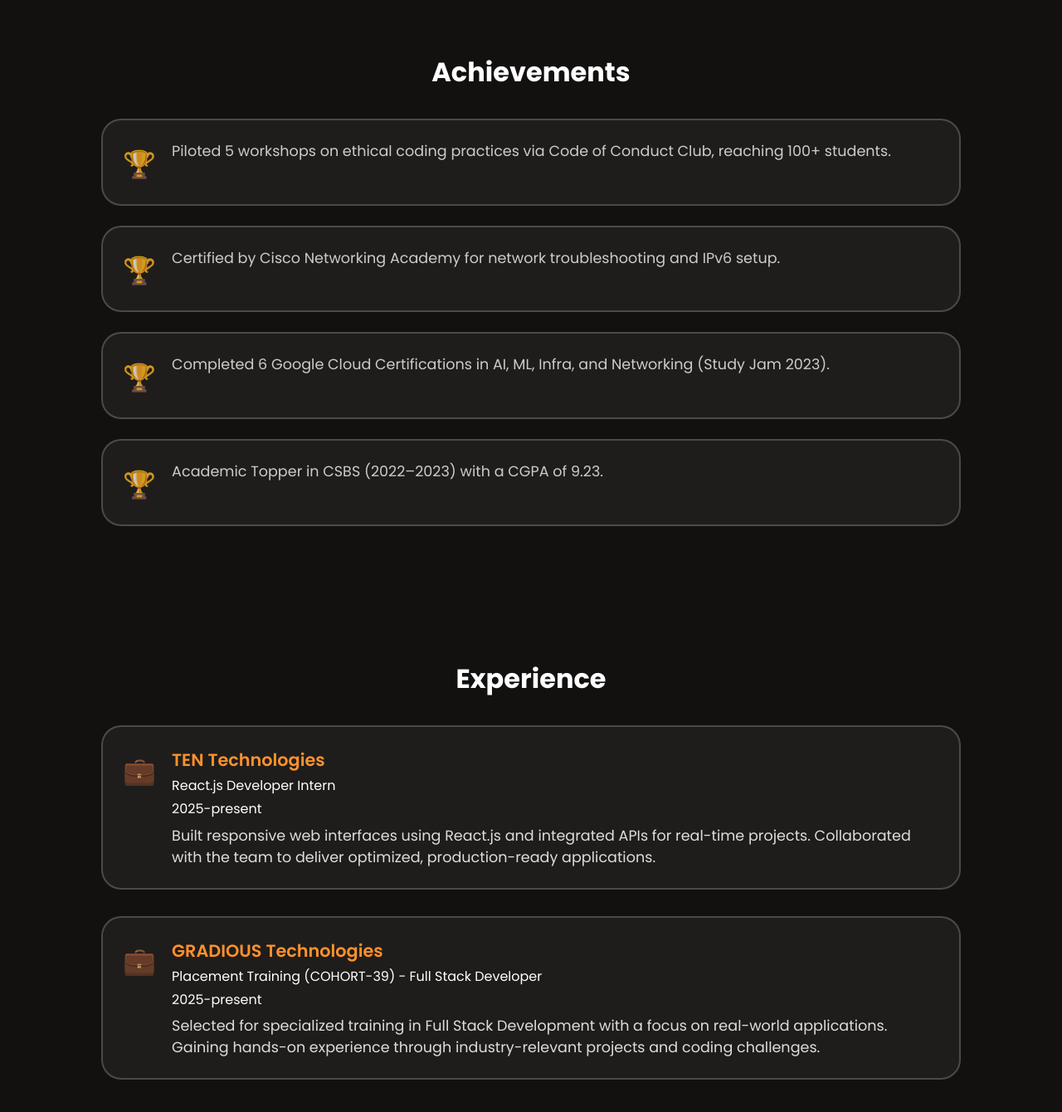
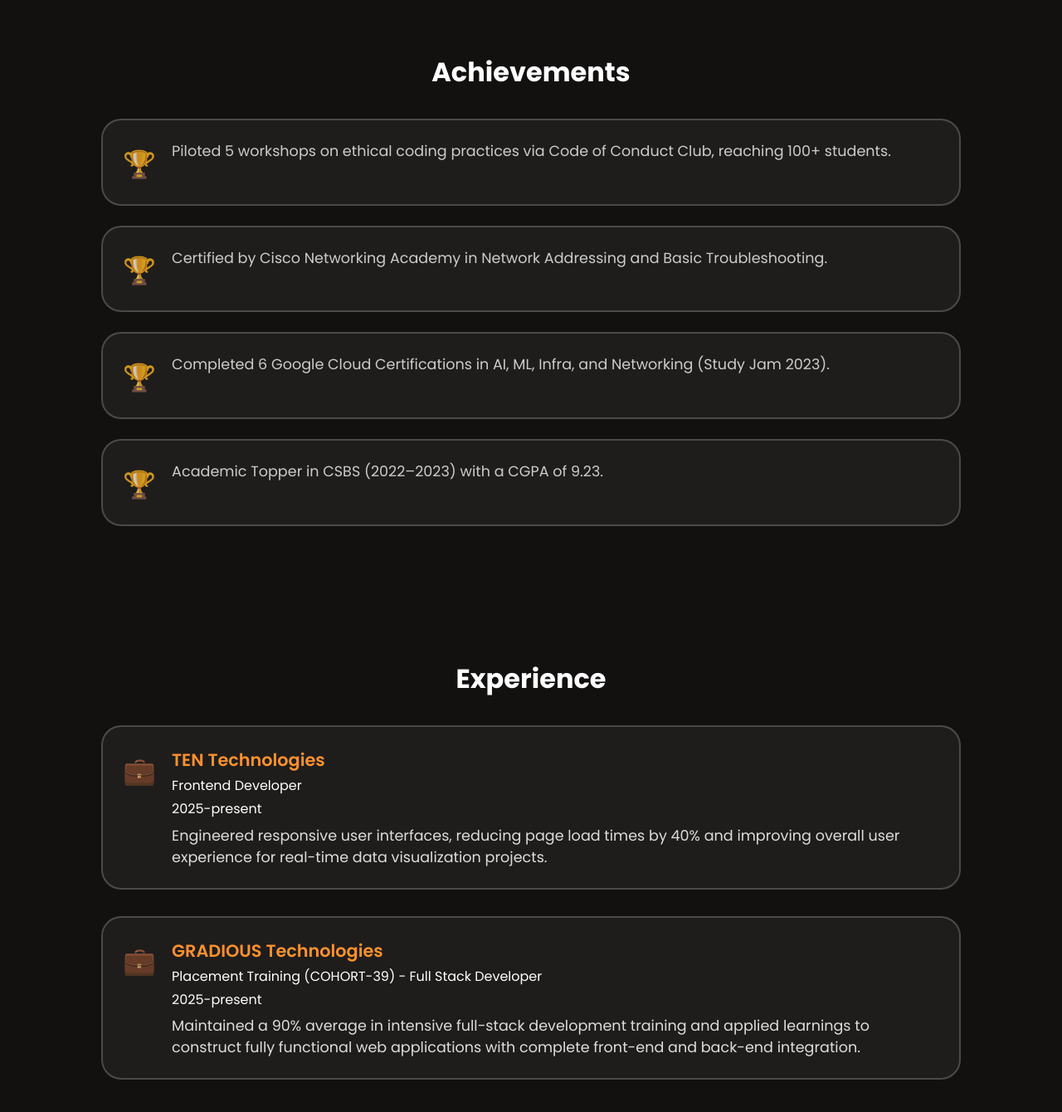
Before and after one commit to jahnavi-j9/Portfolio, a React (Vite) app: page / in a window 1280 px wide. Shown: the part 1606-2946 px from the top of the page at 83% size. Built offline with nearby package versions, Linux system fonts and the light colour scheme.

Commit message:
Updated sections

```diff
--- a/src/components/About/About.jsx
+++ b/src/components/About/About.jsx
@@ -10,17 +10,17 @@ const skills = [
 const experiences = [
   {
     company: 'TEN Technologies',
-    position: 'React.js Developer Intern',
+    position: 'Frontend Developer',
     duration: '2025-present',
     description:
-      'Built responsive web interfaces using React.js and integrated APIs for real-time projects. Collaborated with the team to deliver optimized, production-ready applications.'
+      'Engineered responsive user interfaces, reducing page load times by 40% and improving overall user experience for real-time data visualization projects.'
   },
   {
     company: 'GRADIOUS Technologies',
     position: 'Placement Training (COHORT-39) - Full Stack Developer',
     duration: '2025-present',
     description:
-        ' Selected for specialized training in Full Stack Development with a focus on real-world applications. Gaining hands-on experience through industry-relevant projects and coding challenges.'
+        ' Maintained a 90% average in intensive full-stack development training and applied learnings to construct  fully functional web applications with complete front-end and back-end integration.'
 
   }
 ];
@@ -36,7 +36,7 @@ const education = [
 
 const achievements = [
   'Piloted 5 workshops on ethical coding practices via Code of Conduct Club, reaching 100+ students.',
-  'Certified by Cisco Networking Academy for network troubleshooting and IPv6 setup.',
+  'Certified by Cisco Networking Academy in Network Addressing and Basic Troubleshooting.',
   'Completed 6 Google Cloud Certifications in AI, ML, Infra, and Networking (Study Jam 2023).',
   'Academic Topper in CSBS (2022–2023) with a CGPA of 9.23.'
 ];
--- a/src/components/Hero/Hero.jsx
+++ b/src/components/Hero/Hero.jsx
@@ -52,7 +52,7 @@ const Hero = () => {
                             <p>Architecting innovative solutions with Full Stack expertise.</p>
                             <motion.div className={`${styles['btn-container']} flexStart`}>
                                 <button className="button" style={{ marginRight: '2rem' }}>
-                                    <a href='https://drive.google.com/file/d/1tOhIbWr14CwvE54nM7-oS0brGjhApQKs/view?usp=drivesdk' target='_blank' rel="noreferrer">
+                                    <a href='https://drive.google.com/file/d/1ugAg0S7hj2mzvDviAvjFF3_ikH05NrqR/view?usp=drivesdk' target='_blank' rel="noreferrer">
                                         Download CV
                                     </a>
                                 </button>
```
